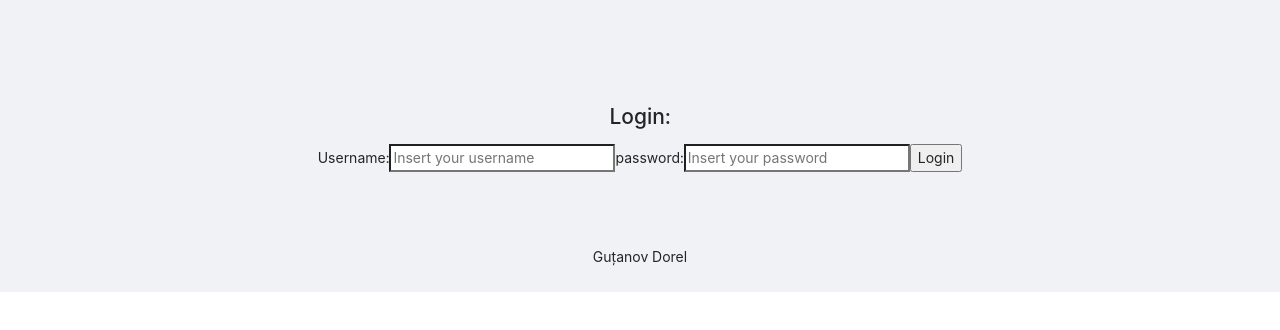
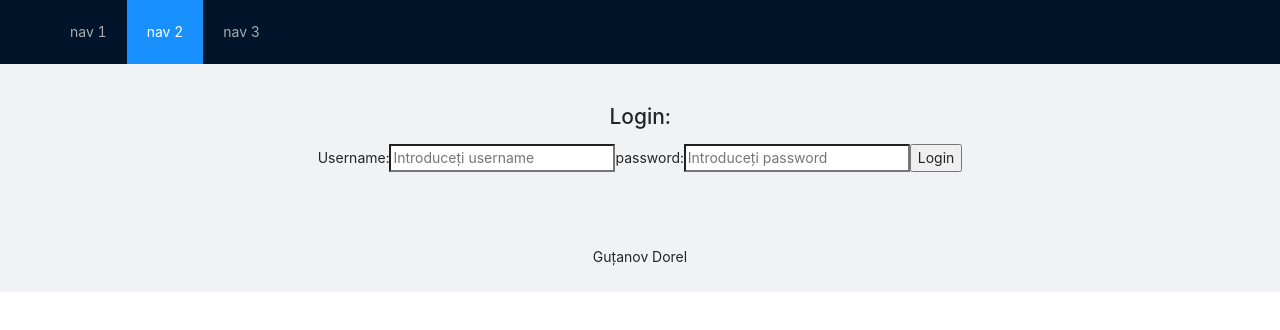
Before and after one commit to DorelGutanov/TWeb, a React (Create React App) app: page / in a window 1280 px wide. Shown: the top 330 px of the page. Built offline with nearby package versions, Linux system fonts and the light colour scheme.

Commit message:
finish the lab7

```diff
--- a/src/App.tsx
+++ b/src/App.tsx
@@ -23,7 +23,7 @@
           <FormLogin/>
               </div>
       {/*  <>*/}
-      {/*<HeaderLayout/>*/}
+      <HeaderLayout/>
       {/*    </>*/}
   {/*        <div style={{ padding: '100px 50px 50px 50px'*/}
   {/*        }}>*/}
--- a/src/Layouts/FormLogin.tsx
+++ b/src/Layouts/FormLogin.tsx
@@ -58,9 +58,9 @@
                 <div className="modal">
                     <h2>Login:</h2>
                     <label htmlFor="email">Username:</label>
-                    <input type="text" value={username} onChange={(e)=> {setUsername(e.target.value);}} placeholder="Insert your username" />
+                    <input type="text" value={username} onChange={(e)=> {setUsername(e.target.value);}} placeholder="Introduceți username" />
                     <label htmlFor="password">password:</label>
-                    <input type="password" value={password} onChange={(e)=> {setPassword(e.target.value);}} placeholder="Insert your password" />
+                    <input type="password" value={password} onChange={(e)=> {setPassword(e.target.value);}} placeholder="Introduceți password" />
                     <button className='Log_button' onClick={submitInfo}>Login</button>
 
                 </div>
```
